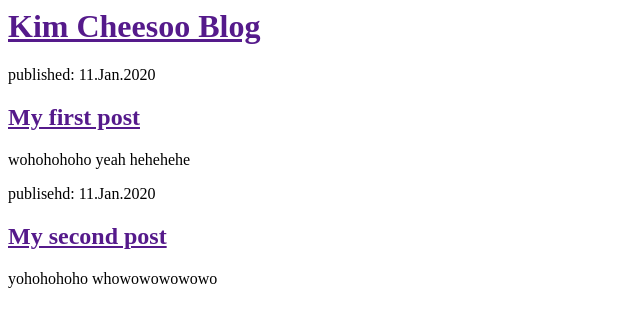
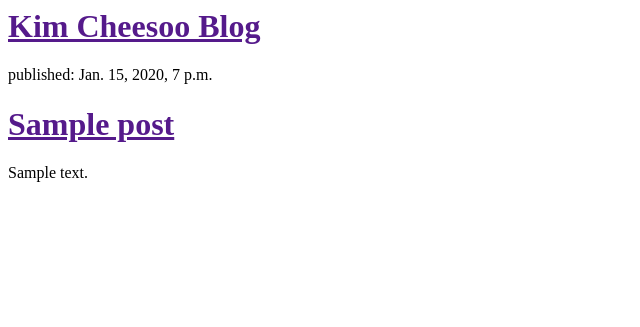
Before and after one commit to kimcheesoo/my-first-blog, a Django app: page / in a window 1280 px wide. Shown: the top 327 px of the page, without its empty margins (0-640 px from the left). Run offline with Django 3.2, Linux system fonts and the light colour scheme; tables that the repository leaves empty hold one stand-in row (values such as "Sample post").

Commit message:
Modified templates to display posts from database.

```diff
--- a/blog/templates/blog/post_list.html
+++ b/blog/templates/blog/post_list.html
@@ -7,16 +7,13 @@
             <h1><a href="">Kim Cheesoo Blog</a></h1>
         </div>
 
-        <div>
-            <p>published: 11.Jan.2020</p>
-            <h2><a href="">My first post</a></h2>
-            <p>wohohohoho yeah hehehehe</p>
-        </div>
-
-        <div>
-            <p>publisehd: 11.Jan.2020</p>
-            <h2><a href="">My second post</a></h2>
-            <p>yohohohoho whowowowowowo</p>
+        {% for post in posts %}
+            <div>
+                <p>published: {{ post.published_date }}</p>
+                <h1><a href="">{{ post.title }}</a></h1>
+                <p>{{ post.text|linebreaksbr }}</p>
+            </div>
+        {% endfor %}
         </div>
     </body>
 </html>
--- a/blog/views.py
+++ b/blog/views.py
@@ -1,4 +1,7 @@
 from django.shortcuts import render
+from django.utils import timezone
+from .models import Post
 
 def post_list(request):
-    return render(request,'blog/post_list.html',{})
+    posts = Post.objects.filter(published_date__lte=timezone.now()).order_by('published_date')
+    return render(request,'blog/post_list.html',{'posts':posts})
```
